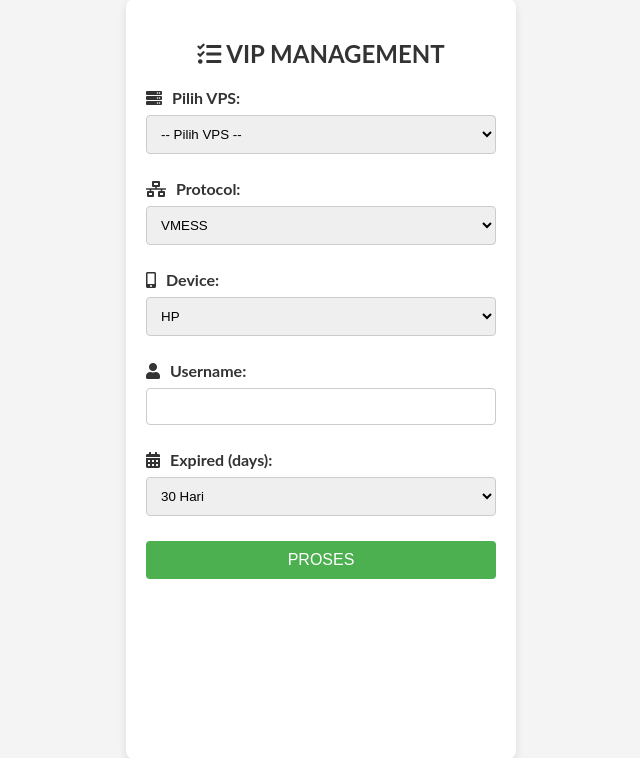
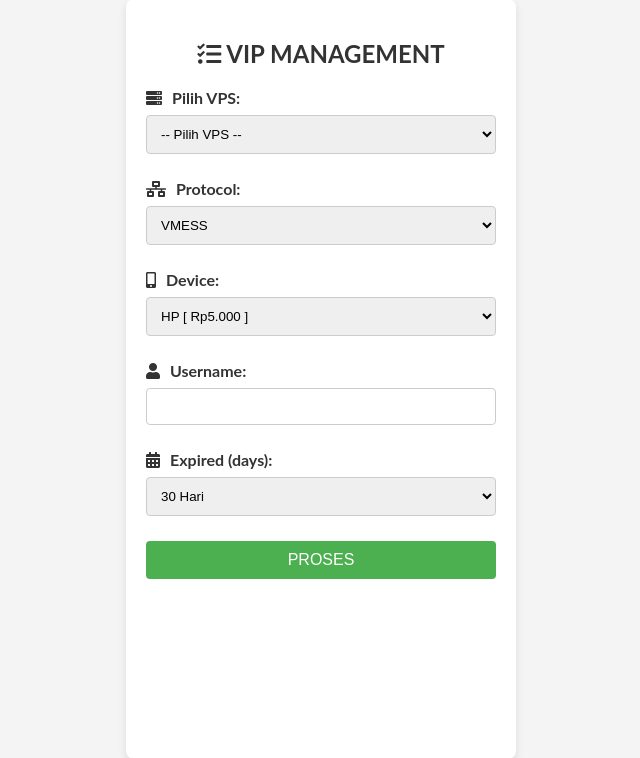
Before and after one commit to Sandhj/project, a Flask app: page /create_temp in a window 1280 px wide. Shown: the part 21-779 px from the top of the page, without its empty margins (319-959 px from the left). Run offline with Flask 3, Linux system fonts and the light colour scheme; data that the repository does not hold is empty.

Commit message:
Update create.html

```diff
--- a/templates/create.html
+++ b/templates/create.html
@@ -161,8 +161,8 @@
             <div class="form-group">
                 <label for="device"><i class="fas fa-mobile-alt icon"></i>Device:</label>
                 <select id="device" name="device" required>
-                    <option value="hp">HP</option>
-                    <option value="stb">STB</option>
+                    <option value="hp">HP [ Rp5.000 ]</option>
+                    <option value="stb">STB [ Rp10.000 ]</option>
                 </select>
             </div>
 
```
